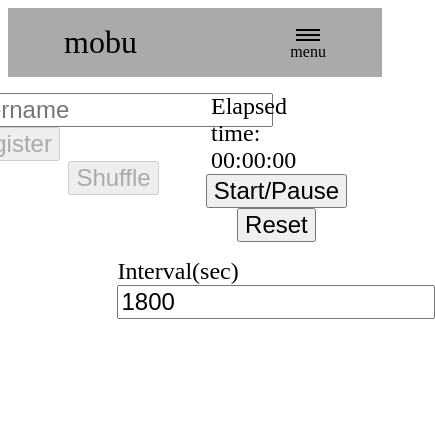
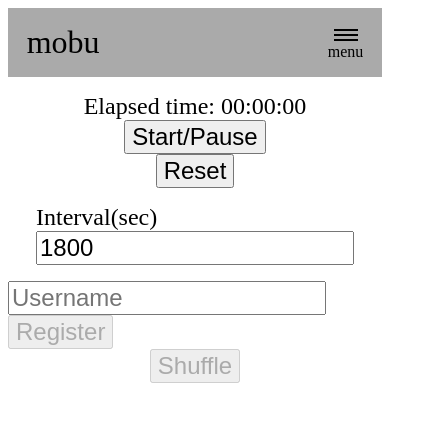
Before and after one commit to mobu-of-the-world/mobu, a React (Create React App) app: page / in a window 390 px wide. Shown: the top 422 px of the page, 435 px wide, since content can reach past the window. Built offline with nearby package versions, Linux system fonts and the light colour scheme.

Commit message:
support response

```diff
--- a/public/index.html
+++ b/public/index.html
@@ -3,7 +3,10 @@
   <head>
     <meta charset="utf-8" />
     <link rel="icon" href="%PUBLIC_URL%/favicon.ico" />
-    <meta name="viewport" content="width=device-width, initial-scale=1" />
+    <meta
+      name="viewport"
+      content="width=device-width,initial-scale=1.0,minimum-scale=1.0"
+    />
     <meta name="theme-color" content="#000000" />
     <meta
       name="description"
--- a/src/molecules/Header.css
+++ b/src/molecules/Header.css
@@ -6,9 +6,20 @@
   margin-bottom: 1rem;
 }
 
+@media screen and (max-width: 649px) {
+  .header--width {
+    width: 90%;
+  }
+}
+
+@media screen and (min-width: 650px) {
+  .header--width {
+    width: 70%;
+  }
+}
+
 .header--container {
   display: flex;
-  width: 70%;
   justify-content: space-between;
   margin: auto;
 }
--- a/src/molecules/Header.tsx
+++ b/src/molecules/Header.tsx
@@ -4,10 +4,10 @@ import Menu from "./Menu";
 
 import "./Header.css";
 
-const Header: React.FunctionComponent = ({}) => {
+const Header: React.FunctionComponent = () => {
   return (
     <div className="header">
-      <div className="header--container">
+      <div className="header--container header--width">
         <div className="header--logo">mobu</div>
         <Menu />
       </div>
--- a/src/organisms/Session.css
+++ b/src/organisms/Session.css
@@ -1,6 +1,6 @@
 .session {
-  width: 35%;
   display: flex;
   flex-direction: column;
   align-items: center;
+  width: 100%;
 }
--- a/src/organisms/UserList.css
+++ b/src/organisms/UserList.css
@@ -1,8 +1,8 @@
 .userlist {
-  width: 35%;
   display: flex;
   flex-direction: column;
   align-items: center;
+  width: 100%;
 }
 
 .userlist__list {
--- a/src/templates/AppComponent.css
+++ b/src/templates/AppComponent.css
@@ -1,6 +1,23 @@
-.main {
+.main--container {
   display: flex;
+  width: 100%;
   justify-content: center;
+}
+
+@media screen and (max-width: 649px) {
+  .main {
+    display: flex;
+    justify-content: center;
+    flex-direction: column-reverse;
+    align-items: center;
+  }
+}
+
+@media screen and (min-width: 650px) {
+  .main {
+    display: flex;
+    width: 80%;
+  }
 }
 
 .divider {
--- a/src/templates/AppComponent.tsx
+++ b/src/templates/AppComponent.tsx
@@ -36,6 +36,7 @@ const AppComponent: React.FunctionComponent<{
   return (
     <>
       <Header />
+      <div className="main--container">
         <div className="main">
           <UserList
             onUserRegister={onUserRegister}
@@ -55,6 +56,7 @@ const AppComponent: React.FunctionComponent<{
             interval={interval}
           />
         </div>
+      </div>
     </>
   );
 };
```
Lines whose indentation alone changed are shown as unchanged.
